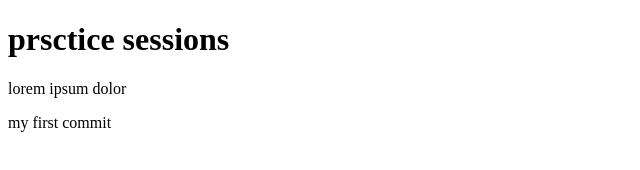
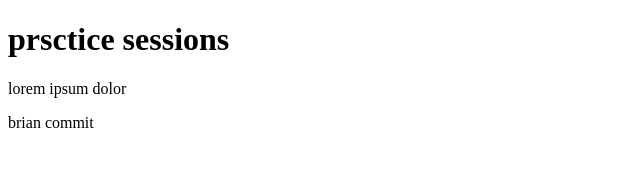
Before and after one commit to alex-mu/wednesday-class, a plain HTML site: page index.html in a window 1280 px wide. Shown: the full height of the page, 0-640 px from the left. Drawn offline with Linux system fonts and the light colour scheme.

Commit message:
brian commit

```diff
--- a/index.html
+++ b/index.html
@@ -9,6 +9,6 @@
 <body>
     <h1>prsctice sessions</h1>
     <p>lorem ipsum dolor</p>
-    <p>my first commit</p>
+    <p>brian commit</p>
 </body>
 </html>
```
